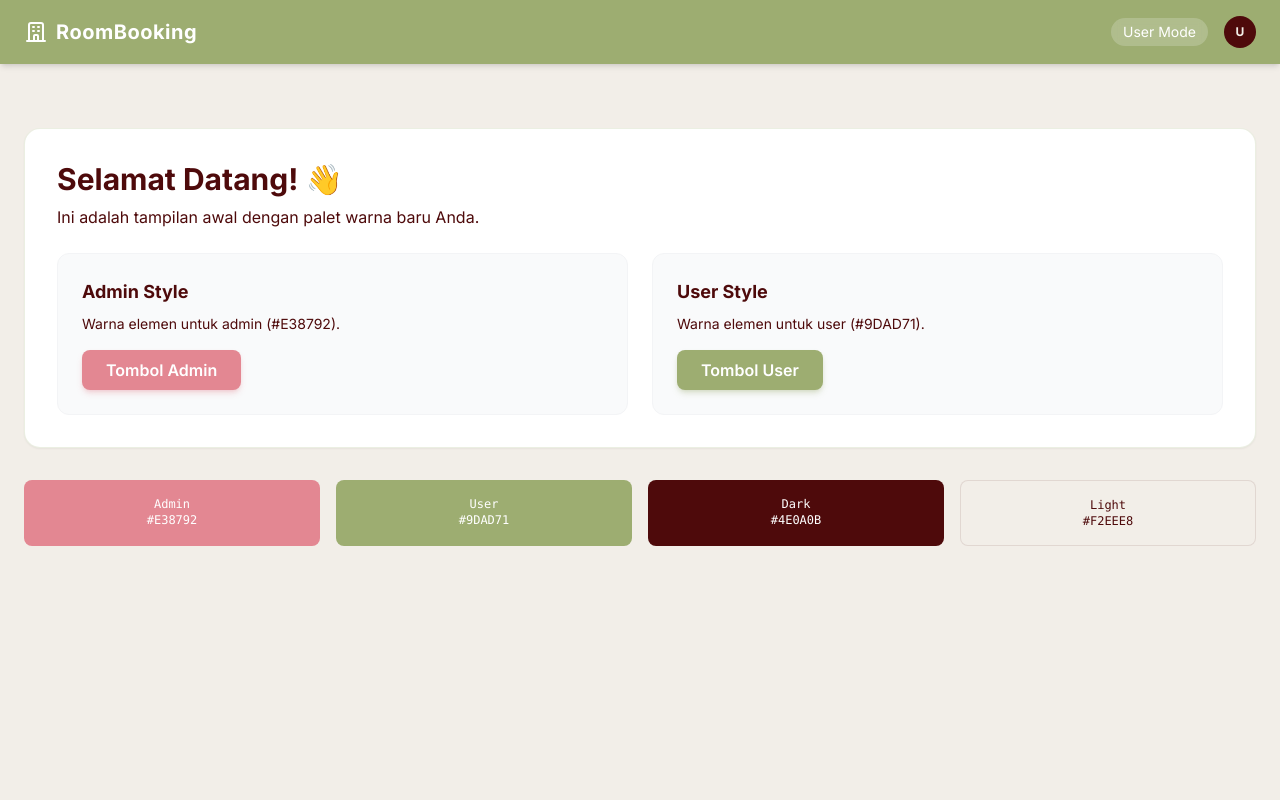
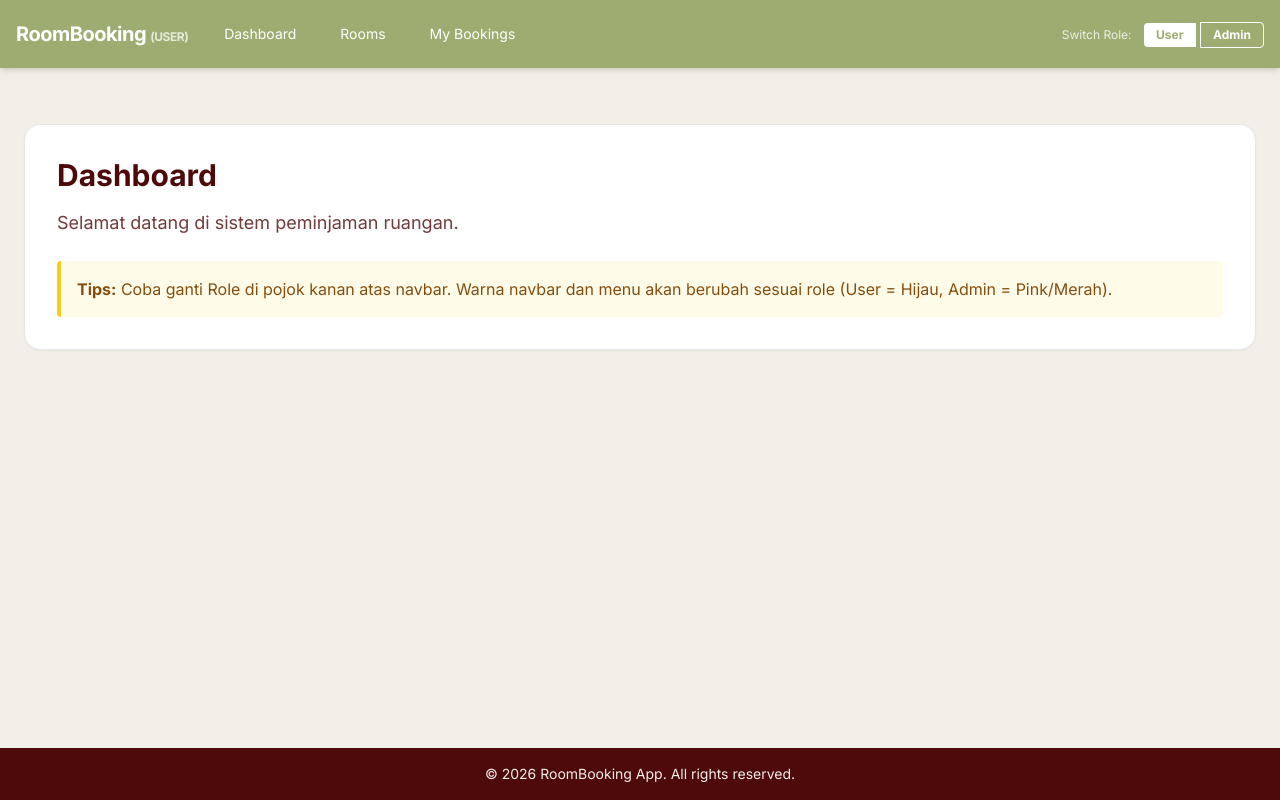
Before and after one commit to marell4n/2026-RoomBooking-frontend, a plain HTML site: page index.html in a window 1280 px wide. Drawn offline with nearby package versions, Linux system fonts and the light colour scheme.

Commit message:
feat: menambah navbar dinamis dan tema berdasarkan role

```diff
--- /dev/null
+++ b/assets/js/app.js
@@ -0,0 +1,81 @@
+document.addEventListener('DOMContentLoaded', () => {
+    initApp();
+});
+
+function initApp() {
+    const currentRole = localStorage.getItem('userRole') || 'user'; // Default User
+    renderNavbar(currentRole);
+    applyTheme(currentRole);
+}
+
+// Fungsi Mengganti Role
+window.switchRole = function(role) {
+    localStorage.setItem('userRole', role);
+    location.reload(); // Refresh halaman agar tema berubah
+};
+
+function applyTheme(role) {
+    // Logika tambahan jika ingin mengubah background body dsb
+    // Saat ini warna ditangani oleh class Tailwind di Navbar
+    console.log(`Theme applied for: ${role}`);
+}
+
+function renderNavbar(role) {
+    const navbarContainer = document.getElementById('navbar-container');
+    if (!navbarContainer) return;
+
+    const navBgColor = role === 'admin' ? 'bg-[#E38792]' : 'bg-[#9DAD71]';
+    const menuHoverColor = role === 'admin' ? 'hover:bg-[#c96f79]' : 'hover:bg-[#869660]';
+
+    // Menu Item (Admin bisa lihat menu Approval)
+    let menuItems = `
+        <a href="index.html" class="block mt-4 lg:inline-block lg:mt-0 text-white ${menuHoverColor} px-3 py-2 rounded mr-4">Dashboard</a>
+        <a href="rooms.html" class="block mt-4 lg:inline-block lg:mt-0 text-white ${menuHoverColor} px-3 py-2 rounded mr-4">Rooms</a>
+        <a href="bookings.html" class="block mt-4 lg:inline-block lg:mt-0 text-white ${menuHoverColor} px-3 py-2 rounded mr-4">My Bookings</a>
+    `;
+
+    if (role === 'admin') {
+        menuItems += `
+            <a href="admin-approval.html" class="block mt-4 lg:inline-block lg:mt-0 text-white font-bold bg-white/20 px-3 py-2 rounded mr-4">Admin Approval</a>
+        `;
+    }
+
+    // HTML Navbar
+    navbarContainer.innerHTML = `
+        <nav class="${navBgColor} p-4 shadow-md transition-colors duration-500">
+            <div class="container mx-auto flex items-center justify-between flex-wrap">
+                <div class="flex items-center flex-shrink-0 text-white mr-6">
+                    <span class="font-bold text-xl tracking-tight">RoomBooking <span class="text-xs opacity-75">(${role.toUpperCase()})</span></span>
+                </div>
+
+                <div class="block lg:hidden">
+                    <button onclick="toggleMenu()" class="flex items-center px-3 py-2 border rounded text-white border-white hover:text-white hover:border-white">
+                        <svg class="fill-current h-3 w-3" viewBox="0 0 20 20" xmlns="http://www.w3.org/2000/svg"><title>Menu</title><path d="M0 3h20v2H0V3zm0 6h20v2H0V9zm0 6h20v2H0v-2z"/></svg>
+                    </button>
+                </div>
+
+                <div id="nav-content" class="w-full block flex-grow lg:flex lg:items-center lg:w-auto hidden">
+                    <div class="text-sm lg:flex-grow">
+                        ${menuItems}
+                    </div>
+
+                    <div class="mt-4 lg:mt-0">
+                        <span class="text-white text-xs mr-2 opacity-80">Switch Role:</span>
+                        <button onclick="switchRole('user')" class="${role === 'user' ? 'bg-white text-[#9DAD71]' : 'bg-transparent border border-white text-white'} text-xs font-bold py-1 px-3 rounded-l focus:outline-none">
+                            User
+                        </button>
+                        <button onclick="switchRole('admin')" class="${role === 'admin' ? 'bg-white text-[#E38792]' : 'bg-transparent border border-white text-white'} text-xs font-bold py-1 px-3 rounded-r focus:outline-none">
+                            Admin
+                        </button>
+                    </div>
+                </div>
+            </div>
+        </nav>
+    `;
+}
+
+// Fungsi toggle menu untuk mobile
+window.toggleMenu = function() {
+    const navContent = document.getElementById('nav-content');
+    navContent.classList.toggle('hidden');
+}
--- a/index.html
+++ b/index.html
@@ -12,86 +12,39 @@
             theme: {
                 extend: {
                     colors: {
-                        // Palet Warna Custom
-                        admin: {
-                            DEFAULT: '#E38792', // Soft Red
-                            hover: '#c96f79'    // Sedikit lebih gelap untuk hover
-                        },
-                        user: {
-                            DEFAULT: '#9DAD71', // Sage Green
-                            hover: '#869660'    // Sedikit lebih gelap untuk hover
-                        },
-                        // Warna Dasar
-                        main: {
-                            dark: '#4E0A0B',    // Deep Maroon (Text Utama)
-                            light: '#F2EEE8',   // Off-White (Background)
-                            white: '#FFFFFF'    // Pure White (Card Background)
-                        }
+                        admin: { DEFAULT: '#E38792', hover: '#c96f79' },
+                        user: { DEFAULT: '#9DAD71', hover: '#869660' },
+                        main: { dark: '#4E0A0B', light: '#F2EEE8', white: '#FFFFFF' }
                     },
-                    fontFamily: {
-                        sans: ['Inter', 'sans-serif'], // Rekomendasi font modern
-                    }
+                    fontFamily: { sans: ['Inter', 'sans-serif'] }
                 }
             }
         }
     </script>
-
     <link href="https://fonts.googleapis.com/css2?family=Inter:wght@400;600;700&display=swap" rel="stylesheet">
 </head>
+<body class="bg-main-light text-main-dark font-sans antialiased min-h-screen flex flex-col">
 
-<body class="bg-main-light text-main-dark font-sans antialiased">
+    <div id="navbar-container"></div>
 
-    <nav class="bg-user text-white shadow-md transition-colors duration-300" id="navbar">
-        <div class="container mx-auto px-6 py-4 flex justify-between items-center">
-            <div class="flex items-center space-x-2">
-                <svg class="w-6 h-6" fill="none" stroke="currentColor" viewBox="0 0 24 24"><path stroke-linecap="round" stroke-linejoin="round" stroke-width="2" d="M19 21V5a2 2 0 00-2-2H7a2 2 0 00-2 2v16m14 0h2m-2 0h-5m-9 0H3m2 0h5M9 7h1m-1 4h1m4-4h1m-1 4h1m-5 10v-5a1 1 0 011-1h2a1 1 0 011 1v5m-4 0h4"></path></svg>
-                <h1 class="text-xl font-bold tracking-wide">RoomBooking</h1>
-            </div>
+    <main class="container mx-auto mt-8 p-6 flex-grow">
+        <div class="bg-main-white p-8 rounded-2xl shadow-sm border border-gray-200">
+            <h2 class="text-3xl font-bold mb-4 text-main-dark">Dashboard</h2>
+            <p class="text-lg opacity-80 mb-6">
+                Selamat datang di sistem peminjaman ruangan.
+            </p>
 
-            <div class="flex items-center space-x-4">
-                <span class="px-3 py-1 bg-white/20 rounded-full text-sm backdrop-blur-sm">User Mode</span>
-                <div class="w-8 h-8 rounded-full bg-main-dark text-main-light flex items-center justify-center font-bold text-xs">
-                    U
-                </div>
+            <div class="p-4 bg-yellow-50 border-l-4 border-yellow-400 text-yellow-800 rounded">
+                <strong>Tips:</strong> Coba ganti Role di pojok kanan atas navbar.
+                Warna navbar dan menu akan berubah sesuai role (User = Hijau, Admin = Pink/Merah).
             </div>
         </div>
-    </nav>
+    </main>
 
-    <div class="container mx-auto mt-10 p-6">
+    <footer class="bg-main-dark text-main-light text-center py-4 mt-auto">
+        <p class="text-sm">&copy; 2026 RoomBooking App. All rights reserved.</p>
+    </footer>
 
-        <div class="bg-main-white p-8 rounded-2xl shadow-sm border border-user/20">
-            <h2 class="text-3xl font-bold mb-2 text-main-dark">Selamat Datang! 👋</h2>
-            <p class="text-opacity-80 mb-6">
-                Ini adalah tampilan awal dengan palet warna baru Anda.
-            </p>
-
-            <div class="grid grid-cols-1 md:grid-cols-2 gap-6">
-                <div class="p-6 rounded-xl bg-gray-50 border border-gray-100">
-                    <h3 class="font-bold text-lg mb-2">Admin Style</h3>
-                    <p class="text-sm mb-4">Warna elemen untuk admin (#E38792).</p>
-                    <button class="bg-admin hover:bg-admin-hover text-white font-semibold py-2 px-6 rounded-lg transition shadow-md shadow-admin/30">
-                        Tombol Admin
-                    </button>
-                </div>
-
-                <div class="p-6 rounded-xl bg-gray-50 border border-gray-100">
-                    <h3 class="font-bold text-lg mb-2">User Style</h3>
-                    <p class="text-sm mb-4">Warna elemen untuk user (#9DAD71).</p>
-                    <button class="bg-user hover:bg-user-hover text-white font-semibold py-2 px-6 rounded-lg transition shadow-md shadow-user/30">
-                        Tombol User
-                    </button>
-                </div>
-            </div>
-        </div>
-
-        <div class="mt-8 grid grid-cols-4 gap-4 text-center text-xs font-mono">
-            <div class="bg-admin p-4 text-white rounded-lg">Admin<br>#E38792</div>
-            <div class="bg-user p-4 text-white rounded-lg">User<br>#9DAD71</div>
-            <div class="bg-main-dark p-4 text-white rounded-lg">Dark<br>#4E0A0B</div>
-            <div class="bg-main-light p-4 text-main-dark border border-main-dark/10 rounded-lg">Light<br>#F2EEE8</div>
-        </div>
-
-    </div>
-
+    <script src="assets/js/app.js"></script>
 </body>
 </html>
```
Also changed, not shown: CHANGELOG.md.
